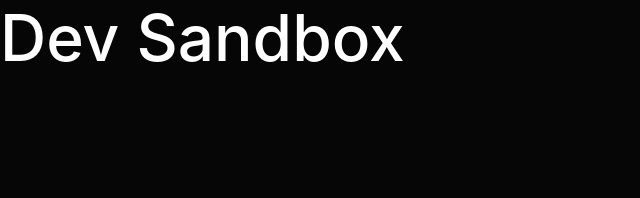
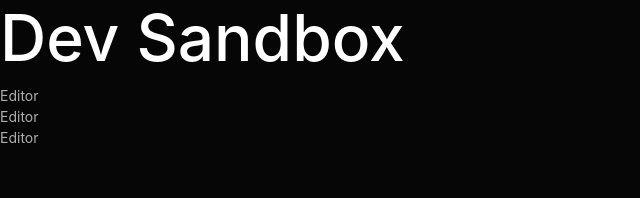
Before and after one commit to machinesandpixels/5minute_shorts, a React (Create React App) app in the folder frontend/: page / in a window 1280 px wide. Shown: the top 198 px of the page, without its empty margins (0-640 px from the left). Built offline with nearby package versions, Linux system fonts and the light colour scheme.

Commit message:
Created Editor component and installed Codemirror

```diff
--- a/frontend/src/components/App.js
+++ b/frontend/src/components/App.js
@@ -1,9 +1,24 @@
 import React from 'react';
+import Editor from './Editor';
 
 const App = () => {
   return (
     <div>
       <h1>  Dev Sandbox </h1>
+      <div className="pane top-pane">
+        <Editor></Editor>
+        <Editor></Editor>
+        <Editor></Editor>
+      </div>
+      <div className="pane">
+        <iframe
+         title="output"
+         sandbox="allow-scripts"
+         frameborder="0"
+         width="100%"
+         height="100%">
+        </iframe>
+      </div>
     </div>
   );
 }
--- /dev/null
+++ b/frontend/src/components/Editor.js
@@ -0,0 +1,12 @@
+import React from 'react';
+import 'codemirror/lib/codemirror.css';
+
+const Editor = () => {
+    return (
+        <div>
+            Editor
+        </div>
+    )
+}
+
+export default Editor;
```
Also changed, not shown: 1 other file (tests, documents, lock files or other folders).
